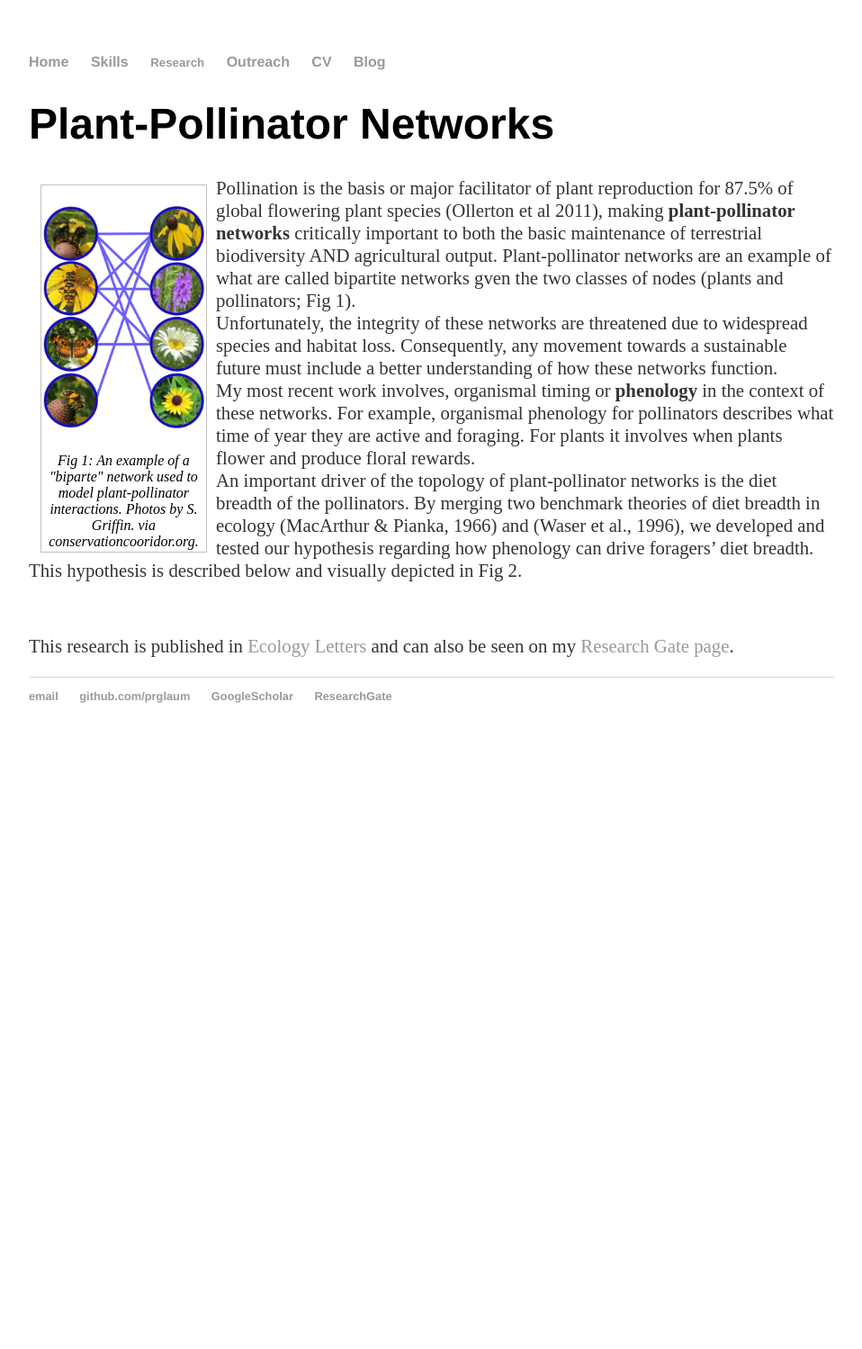
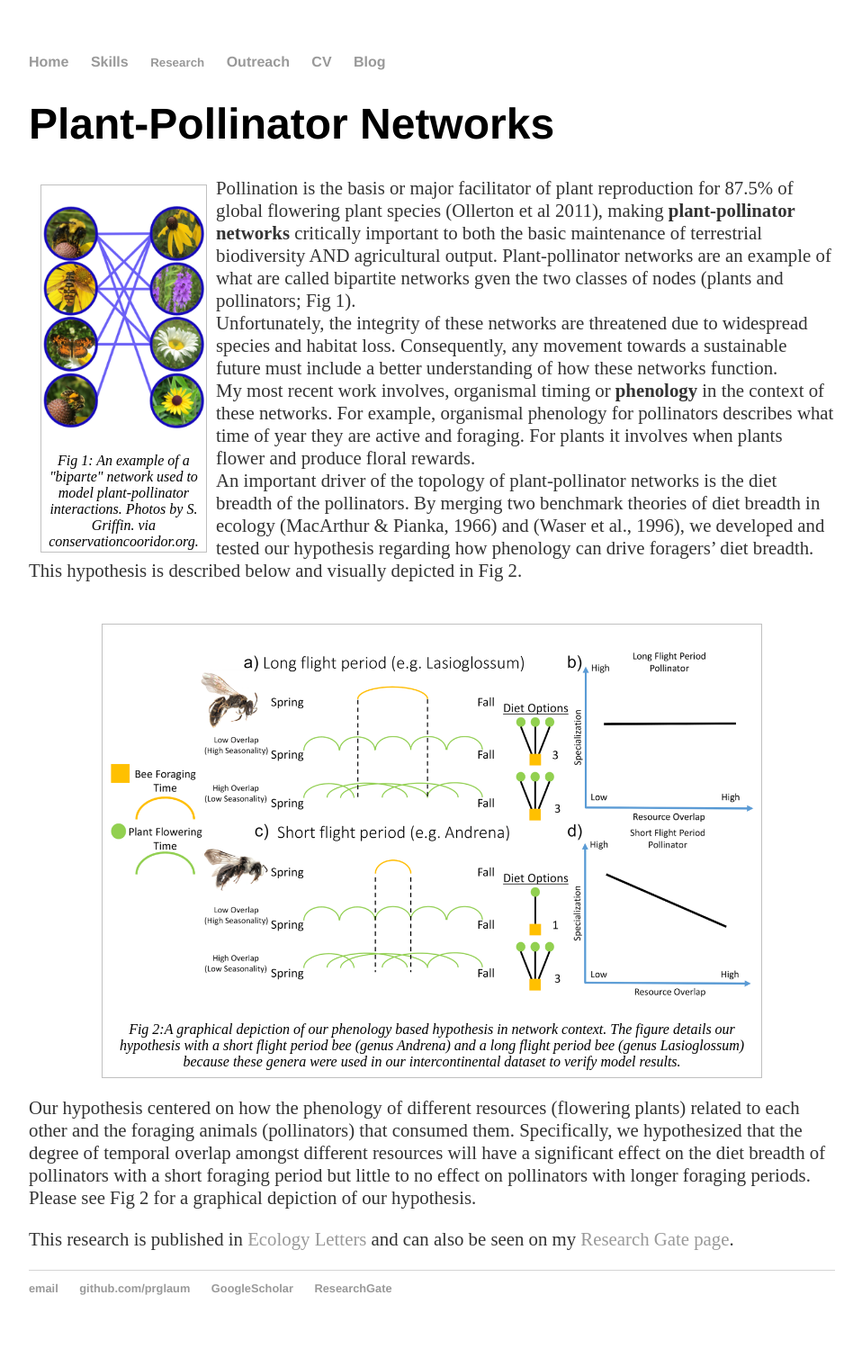
Before and after one commit to prglaum/prglaum.github.io, a Jekyll site: the page built from research/pollination/index.html, in a window 1280 px wide. Shown: the whole page at 90% size, without its empty margins (160-1118 px from the left). Built offline with Jekyll 4.4.1, drawn with Linux system fonts in a browser that asks for light colours; before the commit the page ends 900 px from its top, so only the background shows below that.

Commit message:
Update index.html

```diff
--- a/research/pollination/index.html
+++ b/research/pollination/index.html
@@ -24,4 +24,17 @@ title: Pollination Networks
 </p>
 <br style="clear:left">
 
+<figure class="div80">
+	<p><img class=scaled src="{{site.url}}/docs/assets/images/phenologyDiagram.PNG" alt="phenologyHypothesis">
+	<figcaption>Fig 2:A graphical depiction of our phenology based hypothesis in network context. The figure details our hypothesis with a short flight period
+		bee (genus Andrena) and a long flight period bee (genus Lasioglossum) because these genera were used in our intercontinental dataset to verify model results.
+	</figcaption>
+</figure>
+
+<p> Our hypothesis centered on how the phenology of different resources (flowering plants) related to each other and the foraging animals (pollinators) that consumed them.
+	Specifically, we hypothesized that the degree of temporal overlap amongst different resources will have a significant effect on the diet breadth of pollinators
+	with a short foraging period but little to no effect on pollinators with longer foraging periods. Please see Fig 2 for a graphical depiction of our hypothesis.
+</p>
+
+
 <p display="block" style="clear:right" style="clear:left"> This research is published in <a href="https://onlinelibrary.wiley.com/doi/abs/10.1111/ele.13884">Ecology Letters</a> and can also be seen on my <a href="https://www.researchgate.net/profile/Paul-Glaum">Research Gate page</a>.
```
